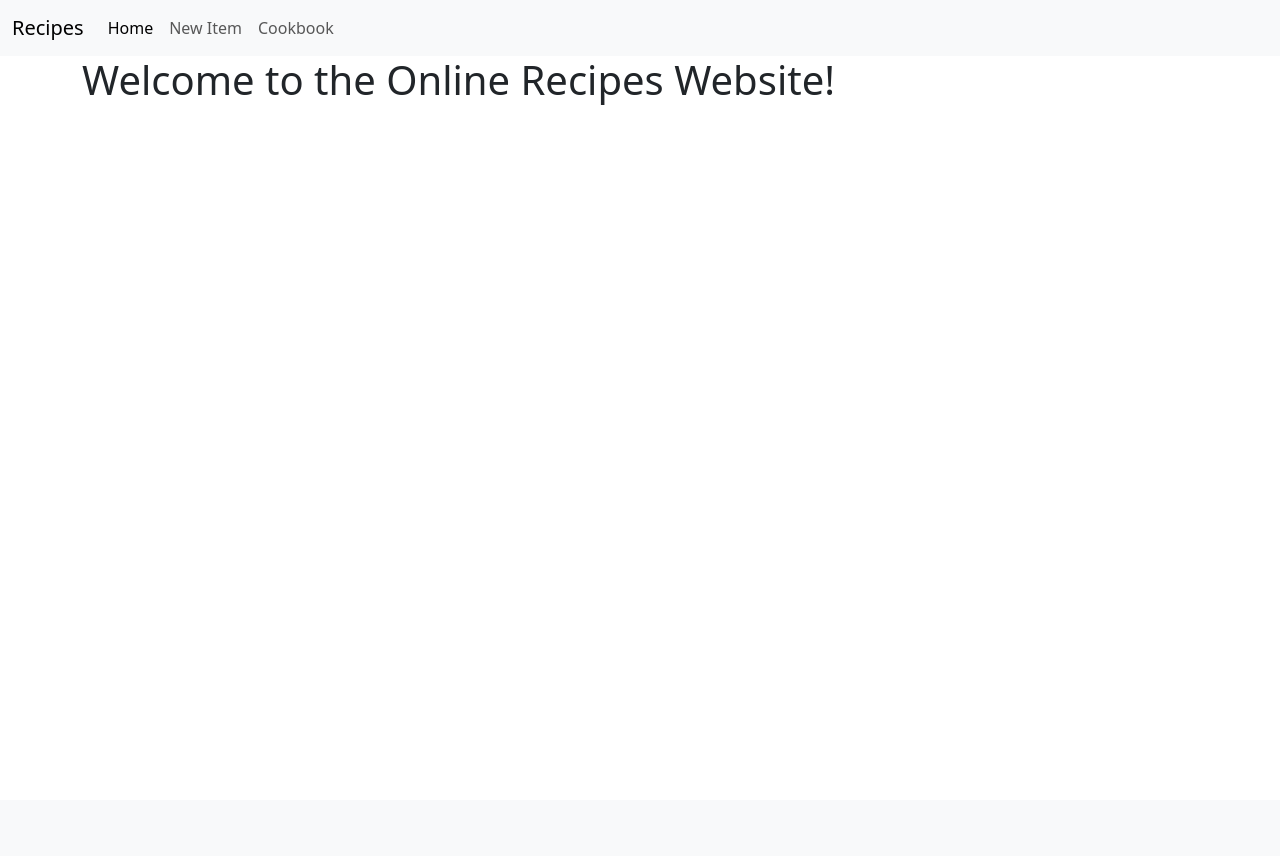
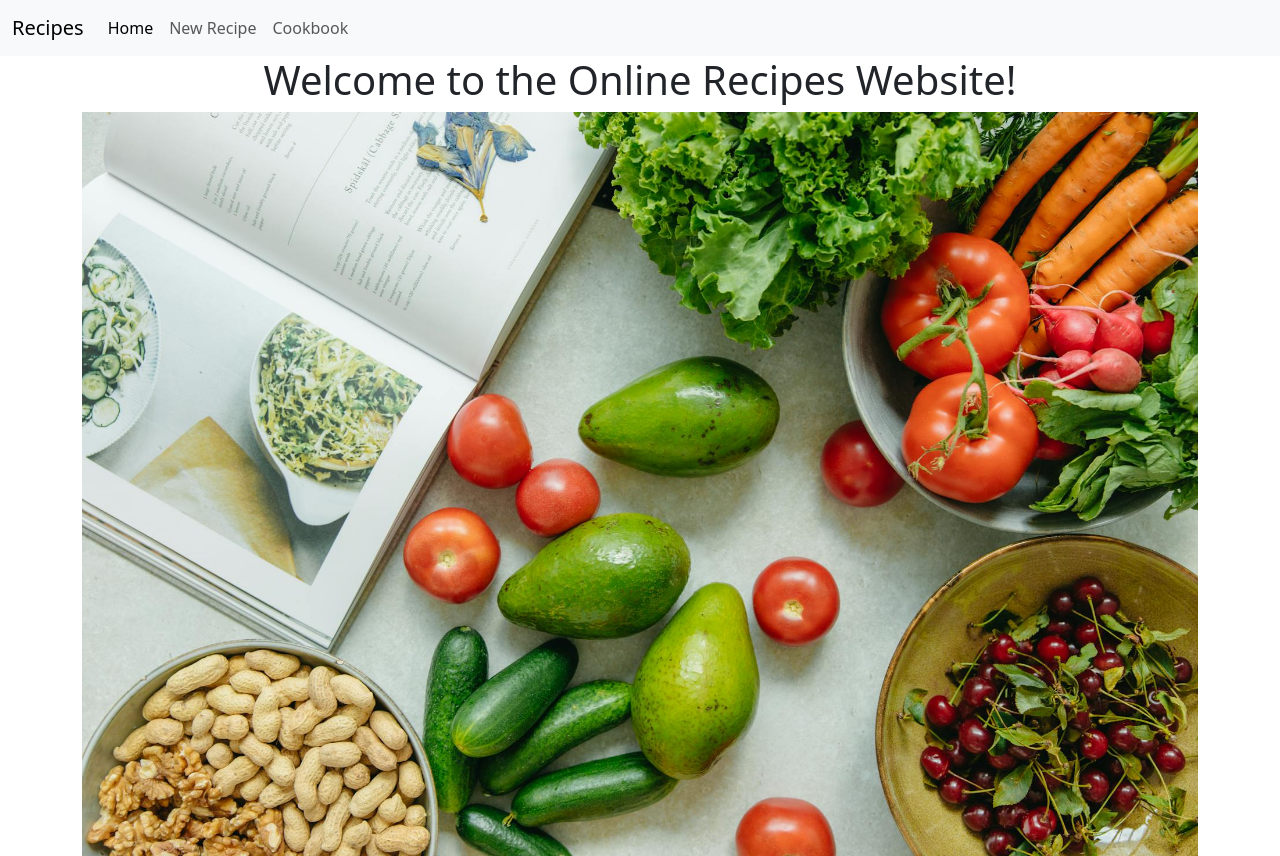
Before and after one commit to ColorlessSaber/recipe-database-website, a Django app: page / in a window 1280 px wide. Before the commit the page ends 105 px from the top, so only its background shows below. Run offline with Django 5.2, Linux system fonts and the light colour scheme; some libraries are stand-ins or nearby versions.

Commit message:
Added image to the home screen

```diff
--- a/cookbook/recipes/templates/recipes/recipes-home.html
+++ b/cookbook/recipes/templates/recipes/recipes-home.html
@@ -1,4 +1,5 @@
 {% extends 'recipes/recipes-base.html' %}
+{% load static %}
 {% block title %}Recipes - Home{% endblock %}
 
 {% block navbar %}
@@ -14,7 +15,7 @@
               <a class="nav-link active" aria-current="page" href="#">Home</a>
             </li>
             <li class="nav-item">
-              <a class="nav-link" href="{% url 'new-recipe' %}">New Item</a>
+              <a class="nav-link" href="{% url 'new-recipe' %}">New Recipe</a>
             </li>
               <li class="nav-item">
               <a class="nav-link" href="{% url 'cookbook' %}">Cookbook</a>
@@ -27,7 +28,7 @@
 
 {% block content %}
 <div class="container">
-    <h1>Welcome to the Online Recipes Website!</h1>
+    <h1 class="text-center">Welcome to the Online Recipes Website!</h1>
     <!-- Post any message if any -->
     {% if messages %}
         {% for message in messages %}
@@ -37,5 +38,6 @@
             </div>
         {% endfor %}
     {% endif %}
+    <img src="{% static 'recipes/img/cooking_counter.jpg' %}" class="img-fluid" alt="Photo of ingredients on counter">
 </div>
 {% endblock %}
```
Also changed, not shown: cookbook/recipes/static/recipes/img/cooking_counter.jpg (added).
